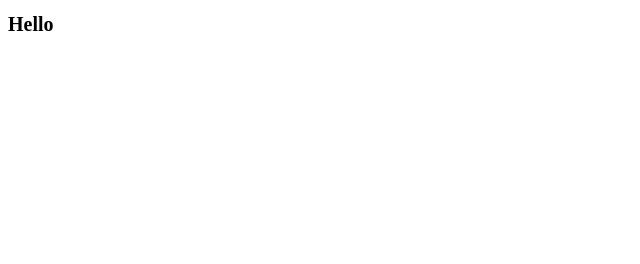
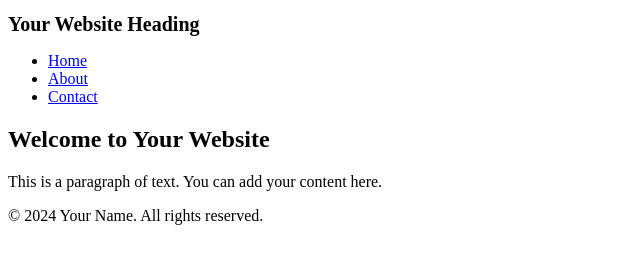
Before and after one commit to adam-leigh/adam-leigh.github.io, a plain HTML site: page index.html in a window 1280 px wide. Shown: the whole page, without its empty margins (0-640 px from the left). Drawn offline with Linux system fonts and the light colour scheme.

Commit message:
Updating index.html with basic boilerplate

```diff
--- a/index.html
+++ b/index.html
@@ -4,18 +4,34 @@
 <head>
   <meta charset="UTF-8">
   <meta name="viewport" content="width=device-width, initial-scale=1.0">
-  <link href="./src/css/styles.css" rel="stylesheet">
-  <title>FVA Advisory</title>
-  <style>
-    html {
-      scroll-behavior: smooth;
-    }
-  </style>
+  <title>Your Page Title</title>
+  <link rel="stylesheet" href="src/css/styles.css">
 </head>
 
 <body>
-  <h1>Hello</h1>
-  <script src="./src/js/main.js"></script>
+  <header>
+    <h1>Your Website Heading</h1>
+    <nav>
+      <ul>
+        <li><a href="#">Home</a></li>
+        <li><a href="#">About</a></li>
+        <li><a href="#">Contact</a></li>
+      </ul>
+    </nav>
+  </header>
+
+  <main>
+    <section>
+      <h2>Welcome to Your Website</h2>
+      <p>This is a paragraph of text. You can add your content here.</p>
+    </section>
+  </main>
+
+  <footer>
+    <p>&copy; 2024 Your Name. All rights reserved.</p>
+  </footer>
+
+  <script src="src/js/main.js"></script>
 </body>
 
 </html>
```
